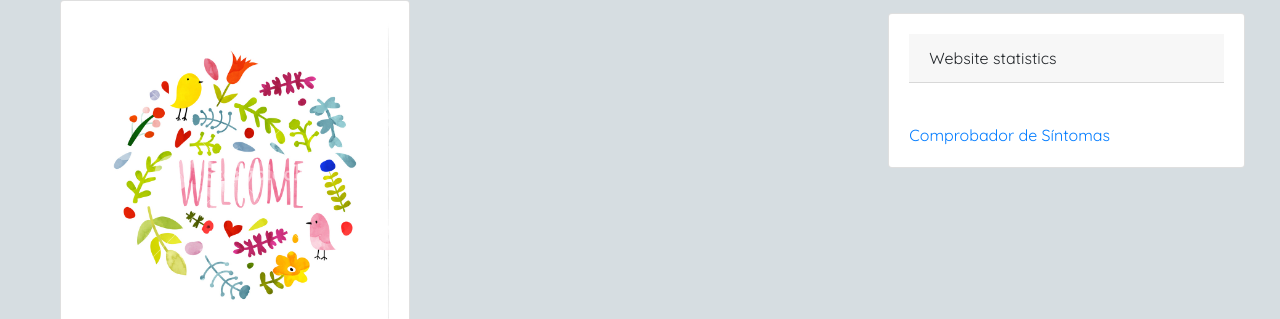
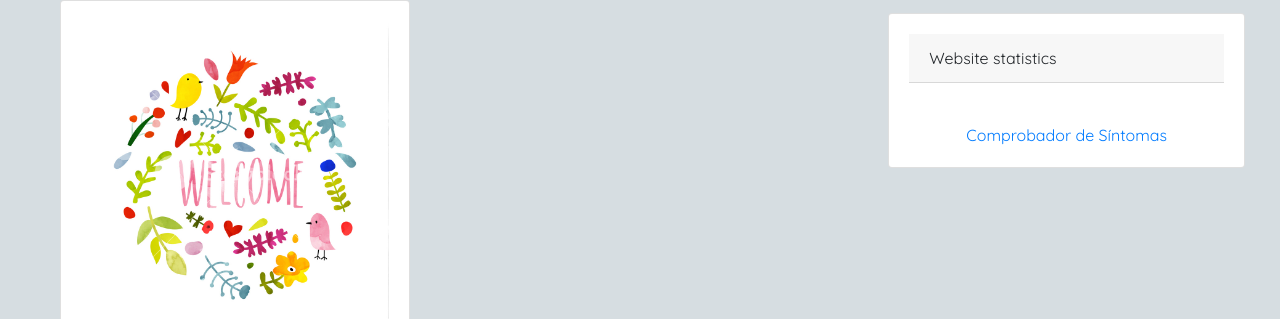
Before and after one commit to rangsimanketkaew/rangsimanketkaew.github.io, a Jekyll site: the page built from index.md, in a window 1280 px wide. Shown: the part 903-1222 px from the top of the page. Built offline with Jekyll 4.4.1, drawn with Linux system fonts in a browser that asks for light colours; nearby versions of some CDN libraries; a script that is not in the unit is left out.

Commit message:
Justified card-header and card-body for web stats

```diff
--- a/_layouts/blog.html
+++ b/_layouts/blog.html
@@ -71,8 +71,8 @@
       <!-- Begin MailChimp Signup Form -->
       {%- include newsletter.html -%}
     </div>
-    <div class="card">
-      <div class="card-header">Website statistics</div>
+    <div class="card" align="center">
+      <div class="card-header" align="left">Website statistics</div>
       <div class="card-body" align="center"></div>
       <a href='https://www.symptoma.es/'>Comprobador de Síntomas</a>
       <script type='text/javascript'
```
